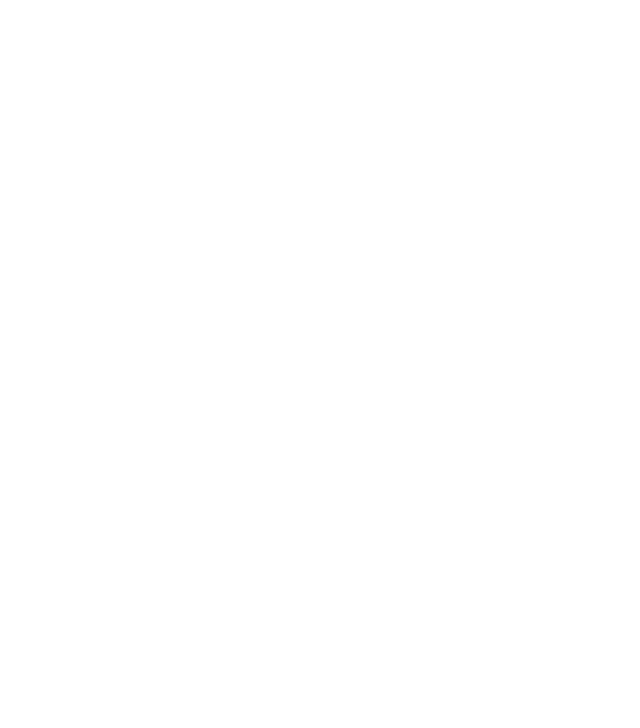
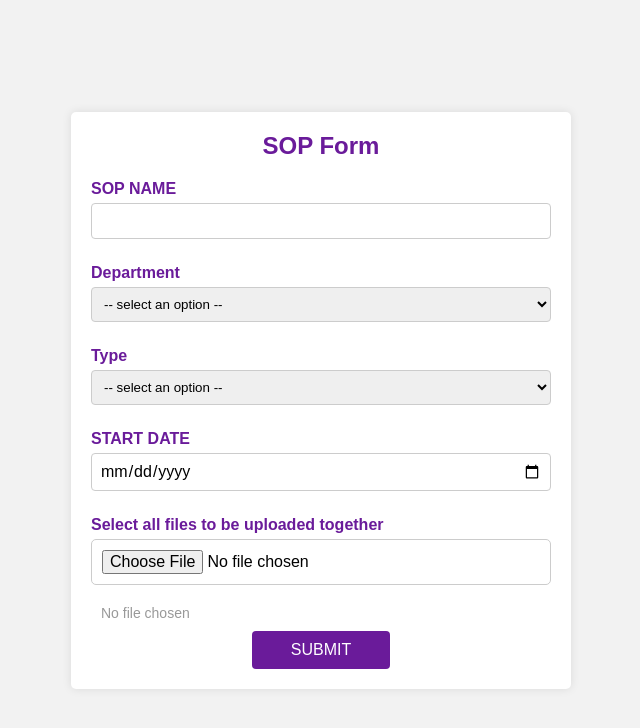
Before and after one commit to DIPAYANPOREL/HappyPerformer, a React (Vite) app in the folder Frontend/: page /SopForm in a window 1280 px wide. Before the commit this address had no page. Shown: the top 728 px of the page, without its empty margins (319-959 px from the left). Built offline with nearby package versions, Linux system fonts and the light colour scheme.

Commit message:
Sop Form

```diff
--- a/Frontend/src/App.jsx
+++ b/Frontend/src/App.jsx
@@ -17,6 +17,7 @@
 import Table from "./Components/Software Components/Table";
 import ApplyforLeave from "./Pages/Leave Management/ApplyforLeave";
 import LeaveHistory from "./Pages/Leave Management/LeaveHistory";
+import SopForm from "./Pages/Software/EmployeesJobs/SopForm";
 function App() {
   return (
     <>
@@ -37,6 +38,7 @@
           <Route path="/Table" element={<Table/>} />
           <Route path="/ApplyforLeave" element={<ApplyforLeave/>} />
           <Route path="/LeaveHistory" element={<LeaveHistory/>} />
+          <Route path="/SopForm" element={<SopForm/>} />
 
         </Routes>
     </>
--- /dev/null
+++ b/Frontend/src/Pages/Software/EmployeesJobs/SopForm.jsx
@@ -0,0 +1,140 @@
+import React from 'react';
+import styled from 'styled-components';
+
+const Container = styled.div`
+  width: 100%;
+  padding: 20px;
+  background-color: #f2f2f2;
+  display: flex;
+  justify-content: center;
+  align-items: center;
+  flex-direction: column;
+  height: 100vh;
+`;
+
+const StyledSopForm = styled.div`
+  max-width: 500px;
+  width: 100%;
+  background-color: #fff;
+  border-radius: 5px;
+  box-shadow: 0 0 10px rgba(0, 0, 0, 0.1);
+  padding: 20px;
+`;
+
+const Header = styled.div`
+  margin-bottom: 20px;
+  font-size: 24px;
+  font-weight: bold;
+  text-align: center;
+  color: #6a1b9a;
+`;
+
+const Label = styled.label`
+  display: block;
+  font-weight: bold;
+  margin-bottom: 5px;
+  color: #6a1b9a;
+  font-size: 16px;
+  margin-top: 10px;
+`;
+
+const Input = styled.input`
+  width: 100%;
+  padding: 8px;
+  margin-bottom: 15px;
+  border: 1px solid #ccc;
+  border-radius: 4px;
+  box-sizing: border-box;
+`;
+
+const Select = styled.select`
+  width: 100%;
+  padding: 8px;
+  margin-bottom: 15px;
+  border: 1px solid #ccc;
+  border-radius: 4px;
+  box-sizing: border-box;
+
+  option {
+    font-weight: normal;
+    display: block;
+    white-space: nowrap;
+    min-height: 1.2em;
+  }
+`;
+
+const FileInput = styled.input`
+  margin-bottom: 15px;
+`;
+
+const Span = styled.span`
+  color: #999;
+  margin-left: 10px;
+`;
+
+const Button = styled.button`
+  background-color: #6a1b9a;
+  color: white;
+  padding: 10px 7px;
+  border: none;
+  border-radius: 4px;
+  width: 30%;
+  margin-top: 10px;
+
+  &:hover {
+    transform: scale(1.1);
+  }
+`;
+
+const ButtonContainer = styled.div`
+  display: flex;
+  justify-content: center;
+`;
+
+const SopForm = () => {
+  return (
+    <Container>
+      <StyledSopForm>
+        <Header>SOP Form</Header>
+        <div>
+          <Label>SOP NAME</Label>
+          <div>
+            <Input type="text" />
+          </div>
+          <div>
+            <Label>Department</Label>
+            <Select>
+              <option>-- select an option --</option>
+              <option value=" 205 Super Manager">205 Super Manager</option>
+              <option value="206 Manager">206 Manager</option>
+              <option value="207 HR">207 HR</option>
+              <option value="208 Employee">208 Employee</option>
+            </Select>
+          </div>
+          <div>
+            <Label>Type</Label>
+            <Select>
+              <option>-- select an option --</option>
+              <option value=" Policy"> Policy</option>
+              <option value="SOP">SOP</option>
+            </Select>
+          </div>
+          <div>
+            <Label>START DATE</Label>
+            <Input type="date" placeholder="mm/dd/yyyy" />
+          </div>
+          <div>
+            <Label>Select all files to be uploaded together</Label>
+            <FileInput type="file" />
+            <Span>No file chosen</Span>
+          </div>
+          <ButtonContainer>
+            <Button>SUBMIT</Button>
+          </ButtonContainer>
+        </div>
+      </StyledSopForm>
+    </Container>
+  );
+};
+
+export default SopForm;
```
